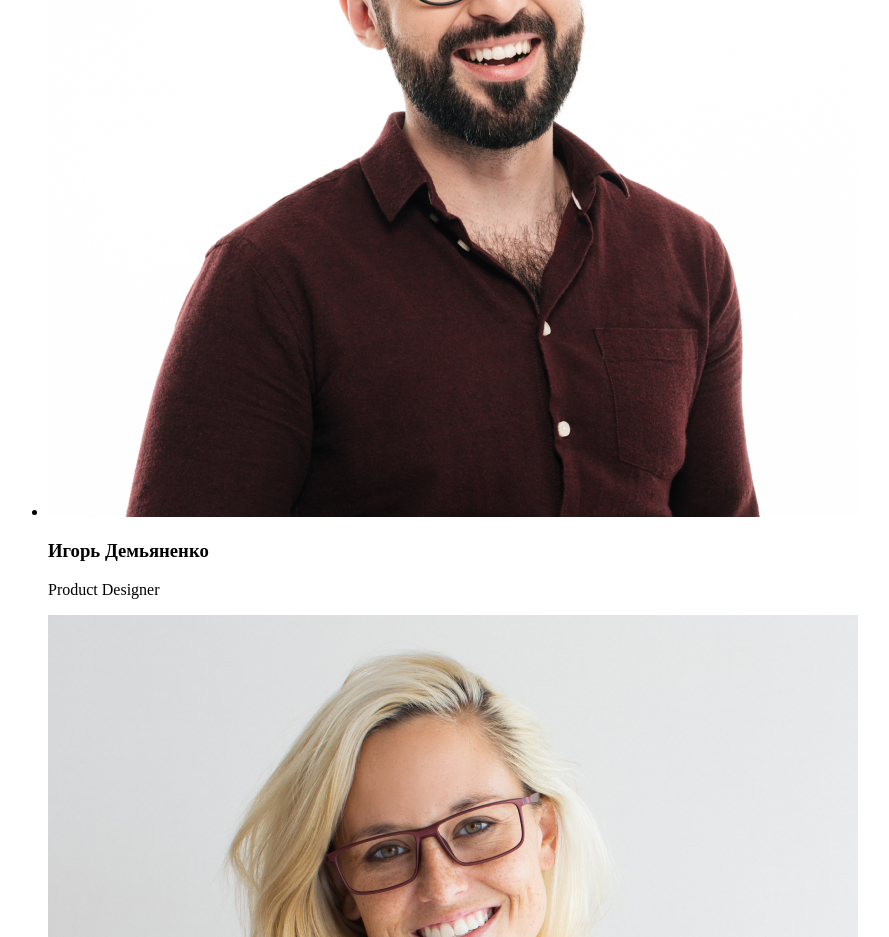
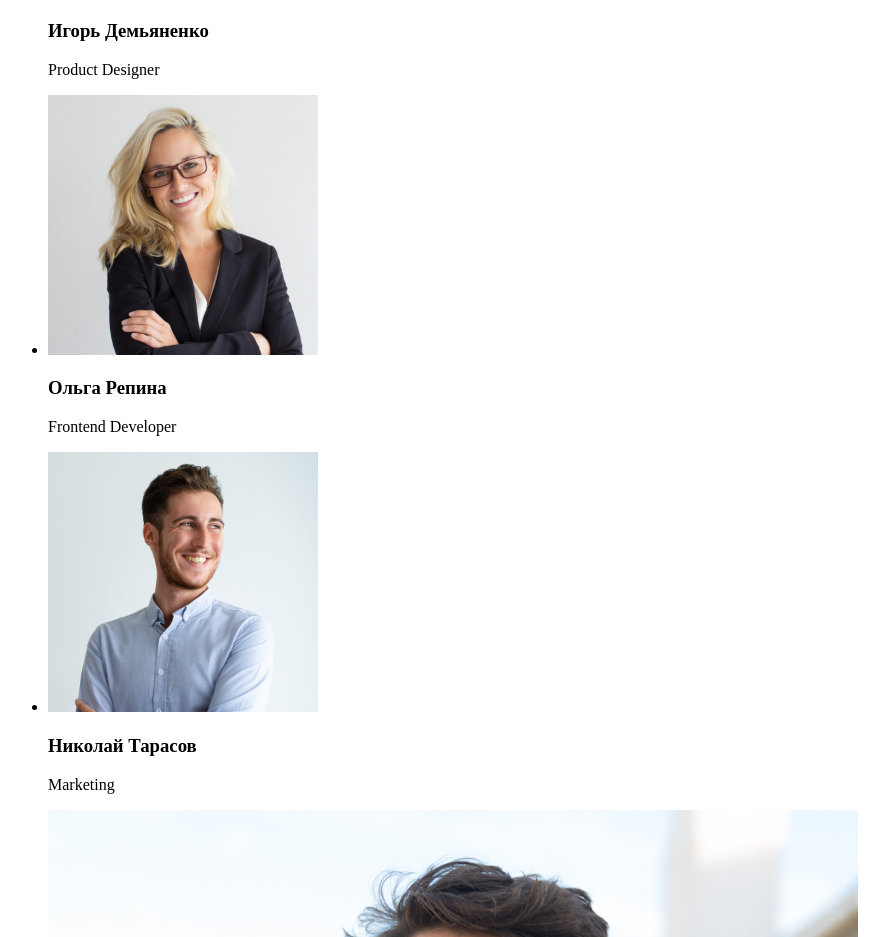
Before and after one commit to lily342s/goit-markup-hw-01, a plain HTML site: page index.html in a window 1280 px wide. Shown: the part 1863-2800 px from the top of the page, without its empty margins (0-889 px from the left). Drawn offline with Linux system fonts and the light colour scheme.

Commit message:
Fixed header/footer (as a link)

```diff
--- a/index.html
+++ b/index.html
@@ -9,7 +9,7 @@
     <!--Header-->
     <header class="header">
         <nav>
-            <div>WebStudio</div>
+            <div><a href="">WebStudio</a></div>
             <ul>
                 <li><a href="">Студия</a></li>
                 <li><a href="">Портфолио</a></li>
@@ -69,17 +69,17 @@
             <h2>Наша команда</h2>
             <ul>
                 <li>
-                    <img src="./images/team_1.jpg" alt="Игорь Демьяненко">
+                    <img src="./images/team_1.jpg" alt="Игорь Демьяненко" width="270">
                     <h3>Игорь Демьяненко</h3>
                     <p>Product Designer</p>
                 </li>
                 <li>
-                    <img src="./images/team_2.jpg" alt="Ольга Репина">
+                    <img src="./images/team_2.jpg" alt="Ольга Репина" width="270">
                     <h3>Ольга Репина</h3>
                     <p>Frontend Developer</p>
                 </li>
                 <li>
-                    <img src="./images/team_3.jpg" alt="Николай Тарасов">
+                    <img src="./images/team_3.jpg" alt="Николай Тарасов" width="270">
                     <h3>Николай Тарасов</h3>
                     <p>Marketing</p>
                 </li>
@@ -94,7 +94,7 @@
 
     <!--Footer-->
     <footer>
-        <div>WebStudio</div>
+        <div><a href="">WebStudio</a></div>
         <ul>
             <li><address>г. Киев, пр-т Леси Украинки, 26</address></li>
             <li><a href="mailto:info@example.com">info@example.com</a></li>
```
